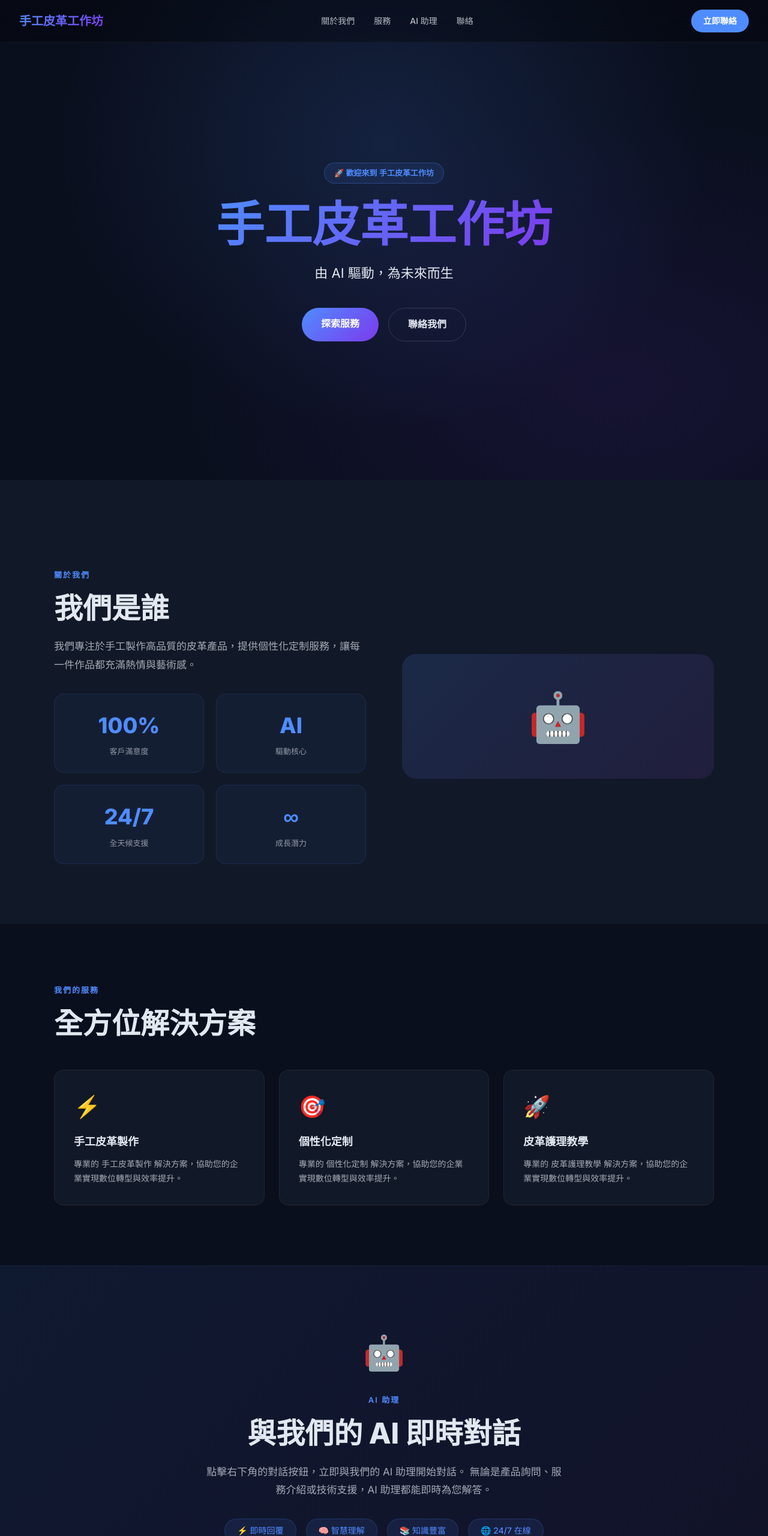
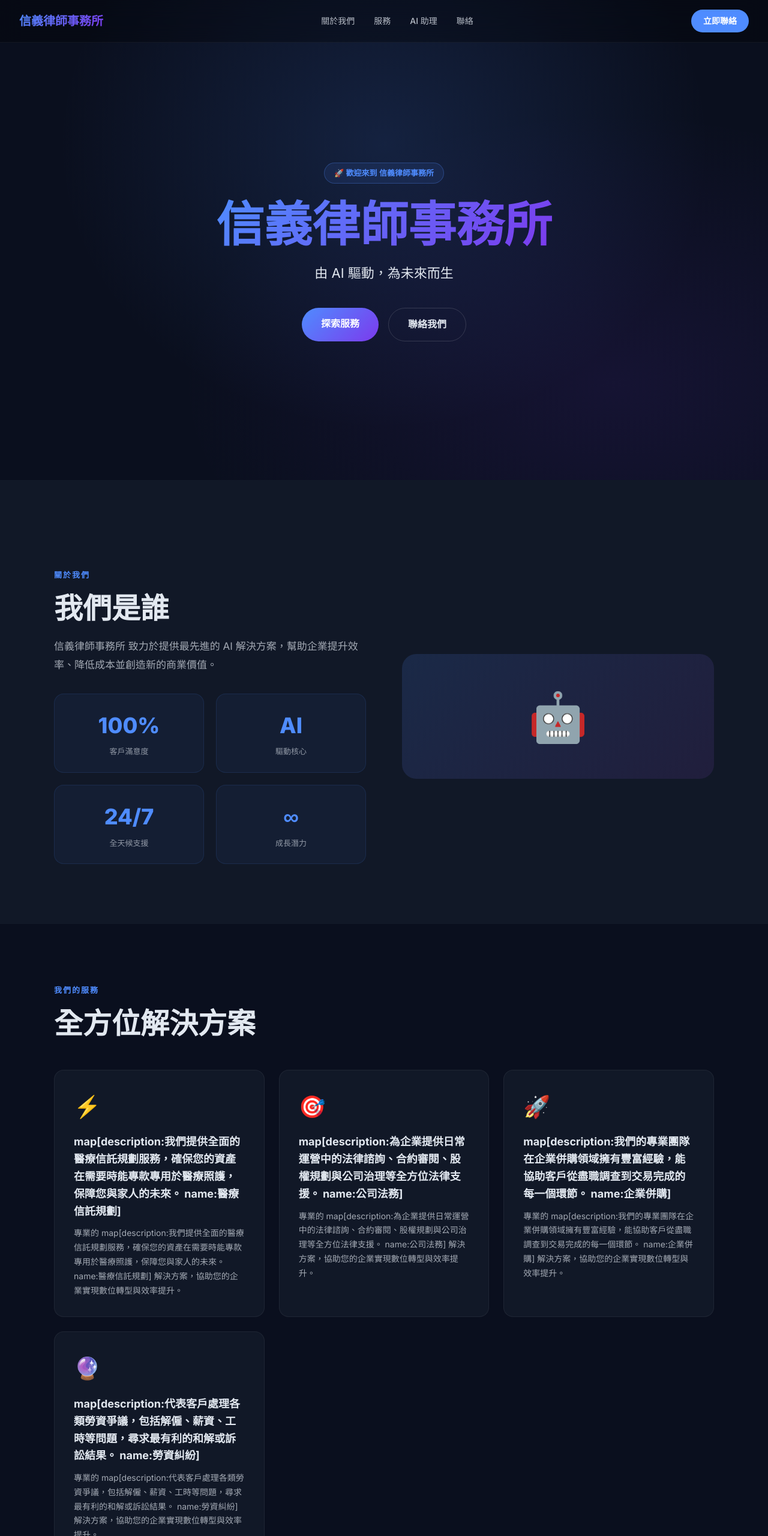
Before and after one commit to leyutech2020-coder/my-website, a plain HTML site: page index.html in a window 1280 px wide. Shown: the top 2560 px of the page at 60% size. Drawn offline with Linux system fonts and the light colour scheme; a script that the page names is missing.

Commit message:
Deploy website via AI Agent

```diff
--- a/index.html
+++ b/index.html
@@ -3,8 +3,8 @@
 <head>
 	<meta charset="UTF-8">
 	<meta name="viewport" content="width=device-width, initial-scale=1.0">
-	<meta name="description" content="手工皮革工作坊 - 由 AI 驅動，為未來而生">
-	<title>手工皮革工作坊</title>
+	<meta name="description" content="信義律師事務所 - 由 AI 驅動，為未來而生">
+	<title>信義律師事務所</title>
 	<link rel="preconnect" href="https://fonts.googleapis.com">
 	<link href="https://fonts.googleapis.com/css2?family=Inter:wght@300;400;500;600;700;800&display=swap" rel="stylesheet">
 	<style>
@@ -95,7 +95,7 @@
 <body>
 <!-- Navigation -->
 <nav>
-	<div class="nav-logo">手工皮革工作坊</div>
+	<div class="nav-logo">信義律師事務所</div>
 	<div class="nav-links">
 		<a href="#about">關於我們</a>
 		<a href="#services">服務</a>
@@ -108,8 +108,8 @@
 <!-- Hero -->
 <section id="hero">
 	<div>
-		<div class="hero-badge">🚀 歡迎來到 手工皮革工作坊</div>
-		<h1 class="hero-title"><span>手工皮革工作坊</span></h1>
+		<div class="hero-badge">🚀 歡迎來到 信義律師事務所</div>
+		<h1 class="hero-title"><span>信義律師事務所</span></h1>
 		<p class="hero-tagline">由 AI 驅動，為未來而生</p>
 		<div class="hero-cta">
 			<a href="#services" class="btn-primary">探索服務</a>
@@ -125,7 +125,7 @@
 			<div>
 				<div class="section-label">關於我們</div>
 				<h2 class="section-title">我們是誰</h2>
-				<p class="section-desc">我們專注於手工製作高品質的皮革產品，提供個性化定制服務，讓每一件作品都充滿熱情與藝術感。</p>
+				<p class="section-desc">信義律師事務所 致力於提供最先進的 AI 解決方案，幫助企業提升效率、降低成本並創造新的商業價值。</p>
 				<div class="about-stats">
 					<div class="stat-card"><span class="stat-num">100%</span><div class="stat-label">客戶滿意度</div></div>
 					<div class="stat-card"><span class="stat-num">AI</span><div class="stat-label">驅動核心</div></div>
@@ -146,18 +146,23 @@
 		<div class="services-grid">
 		<div class="service-card">
 			<div class="service-icon">⚡</div>
-			<h3>手工皮革製作</h3>
-			<p>專業的 手工皮革製作 解決方案，協助您的企業實現數位轉型與效率提升。</p>
+			<h3>map[description:我們提供全面的醫療信託規劃服務，確保您的資產在需要時能專款專用於醫療照護，保障您與家人的未來。 name:醫療信託規劃]</h3>
+			<p>專業的 map[description:我們提供全面的醫療信託規劃服務，確保您的資產在需要時能專款專用於醫療照護，保障您與家人的未來。 name:醫療信託規劃] 解決方案，協助您的企業實現數位轉型與效率提升。</p>
 		</div>
 		<div class="service-card">
 			<div class="service-icon">🎯</div>
-			<h3>個性化定制</h3>
-			<p>專業的 個性化定制 解決方案，協助您的企業實現數位轉型與效率提升。</p>
+			<h3>map[description:為企業提供日常運營中的法律諮詢、合約審閱、股權規劃與公司治理等全方位法律支援。 name:公司法務]</h3>
+			<p>專業的 map[description:為企業提供日常運營中的法律諮詢、合約審閱、股權規劃與公司治理等全方位法律支援。 name:公司法務] 解決方案，協助您的企業實現數位轉型與效率提升。</p>
 		</div>
 		<div class="service-card">
 			<div class="service-icon">🚀</div>
-			<h3>皮革護理教學</h3>
-			<p>專業的 皮革護理教學 解決方案，協助您的企業實現數位轉型與效率提升。</p>
+			<h3>map[description:我們的專業團隊在企業併購領域擁有豐富經驗，能協助客戶從盡職調查到交易完成的每一個環節。 name:企業併購]</h3>
+			<p>專業的 map[description:我們的專業團隊在企業併購領域擁有豐富經驗，能協助客戶從盡職調查到交易完成的每一個環節。 name:企業併購] 解決方案，協助您的企業實現數位轉型與效率提升。</p>
+		</div>
+		<div class="service-card">
+			<div class="service-icon">🔮</div>
+			<h3>map[description:代表客戶處理各類勞資爭議，包括解僱、薪資、工時等問題，尋求最有利的和解或訴訟結果。 name:勞資糾紛]</h3>
+			<p>專業的 map[description:代表客戶處理各類勞資爭議，包括解僱、薪資、工時等問題，尋求最有利的和解或訴訟結果。 name:勞資糾紛] 解決方案，協助您的企業實現數位轉型與效率提升。</p>
 		</div>
 		</div>
 	</div>
@@ -196,7 +201,7 @@
 
 <!-- Footer -->
 <footer>
-	<p>© 2026 手工皮革工作坊. All rights reserved. Powered by AI Agent Platform.</p>
+	<p>© 2026 信義律師事務所. All rights reserved. Powered by AI Agent Platform.</p>
 </footer>
 
 
@@ -205,7 +210,7 @@
 		data-key="ek_d6cc613fa50ba1a3352eac092dbd73350bba84831c74803b"
 		data-theme="#4f8cff"
 		data-position="right"
-		data-welcome="您好！我是 手工皮革工作坊 的 AI 助理，有什麼可以幫您的嗎？">
+		data-welcome="您好！我是 信義律師事務所 的 AI 助理，有什麼可以幫您的嗎？">
 	</script>
 </body>
 </html>
```
